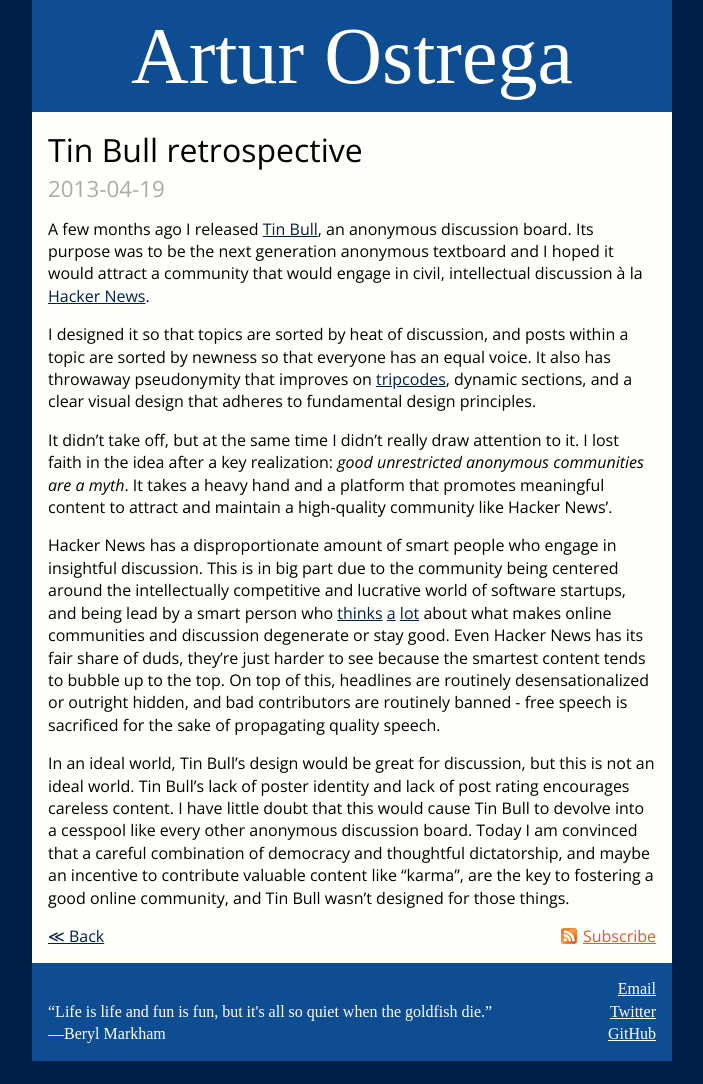
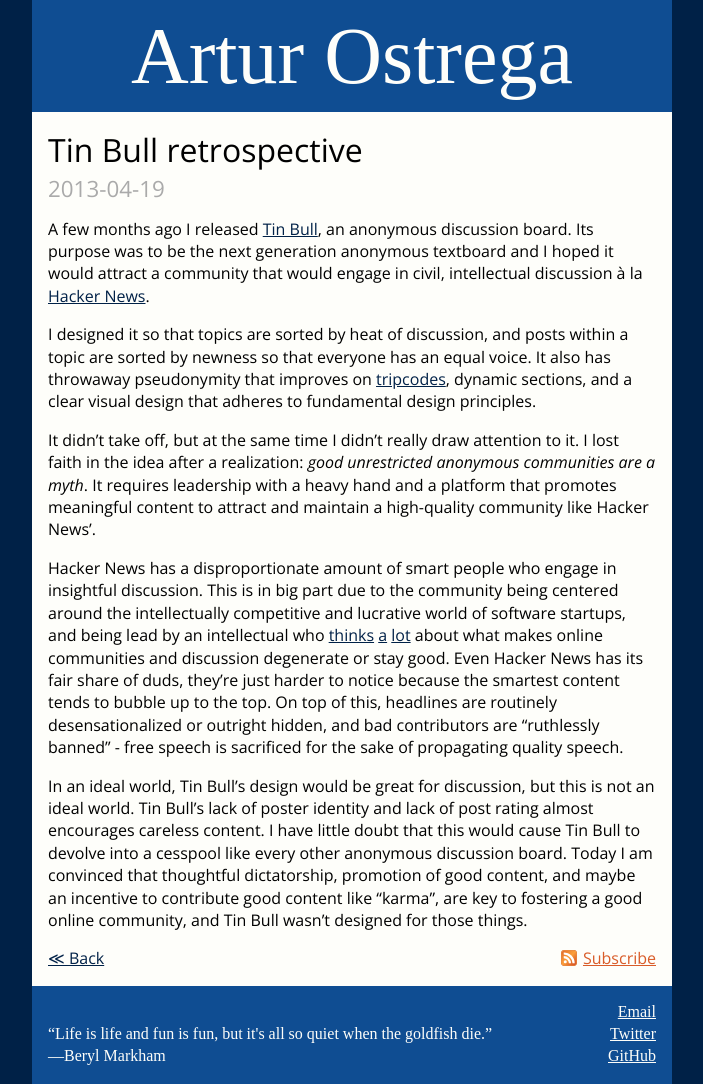
Before and after one commit to aostrega/blog.github.io, a Jekyll site: the page built from _posts/2013-04-19-tinbull-retrospective.md, in a window 1280 px wide. Shown: the whole page, without its empty margins (288-991 px from the left). Built offline with Jekyll 4.4.1, drawn with Linux system fonts in a browser that asks for light colours; some web fonts are replaced; Markdown is read by kramdown in place of the engine named in the settings; comment, search, counter and statistics services are not loaded; before the commit the page ends 1061 px from its top, so only the background shows below that.

Commit message:
TBR post editing

```diff
--- a/_posts/2013-04-19-tinbull-retrospective.md
+++ b/_posts/2013-04-19-tinbull-retrospective.md
@@ -6,8 +6,8 @@
 
 I designed it so that topics are sorted by heat of discussion, and posts within a topic are sorted by newness so that everyone has an equal voice. It also has throwaway pseudonymity that improves on [tripcodes](https://upload.wikimedia.org/wikipedia/commons/b/b8/Tripcode.png), dynamic sections, and a clear visual design that adheres to fundamental design principles.
 
-It didn't take off, but at the same time I didn't really draw attention to it. I lost faith in the idea after a key realization: *good unrestricted anonymous communities are a myth*. It takes a heavy hand and a platform that promotes meaningful content to attract and maintain a high-quality community like Hacker News'.
+It didn't take off, but at the same time I didn't really draw attention to it. I lost faith in the idea after a realization: *good unrestricted anonymous communities are a myth*. It requires leadership with a heavy hand and a platform that promotes meaningful content to attract and maintain a high-quality community like Hacker News'.
 
-Hacker News has a disproportionate amount of smart people who engage in insightful discussion. This is in big part due to the community being centered around the intellectually competitive and lucrative world of software startups, and being lead by a smart person who [thinks](http://www.paulgraham.com/disagree.html) [a](http://paulgraham.com/hackernews.html) [lot](http://paulgraham.com/identity.html) about what makes online communities and discussion degenerate or stay good. Even Hacker News has its fair share of duds, they're just harder to see because the smartest content tends to bubble up to the top. On top of this, headlines are routinely desensationalized or outright hidden, and bad contributors are routinely banned - free speech is sacrificed for the sake of propagating quality speech.
+Hacker News has a disproportionate amount of smart people who engage in insightful discussion. This is in big part due to the community being centered around the intellectually competitive and lucrative world of software startups, and being lead by an intellectual who [thinks](http://www.paulgraham.com/disagree.html) [a](http://paulgraham.com/hackernews.html) [lot](http://paulgraham.com/identity.html) about what makes online communities and discussion degenerate or stay good. Even Hacker News has its fair share of duds, they're just harder to notice because the smartest content tends to bubble up to the top. On top of this, headlines are routinely desensationalized or outright hidden, and bad contributors are "ruthlessly banned" - free speech is sacrificed for the sake of propagating quality speech.
 
-In an ideal world, Tin Bull's design would be great for discussion, but this is not an ideal world. Tin Bull's lack of poster identity and lack of post rating encourages careless content. I have little doubt that this would cause Tin Bull to devolve into a cesspool like every other anonymous discussion board. Today I am convinced that a careful combination of democracy and thoughtful dictatorship, and maybe an incentive to contribute valuable content like "karma", are the key to fostering a good online community, and Tin Bull wasn't designed for those things.
+In an ideal world, Tin Bull's design would be great for discussion, but this is not an ideal world. Tin Bull's lack of poster identity and lack of post rating almost encourages careless content. I have little doubt that this would cause Tin Bull to devolve into a cesspool like every other anonymous discussion board. Today I am convinced that thoughtful dictatorship, promotion of good content, and maybe an incentive to contribute good content like "karma", are key to fostering a good online community, and Tin Bull wasn't designed for those things.
```
